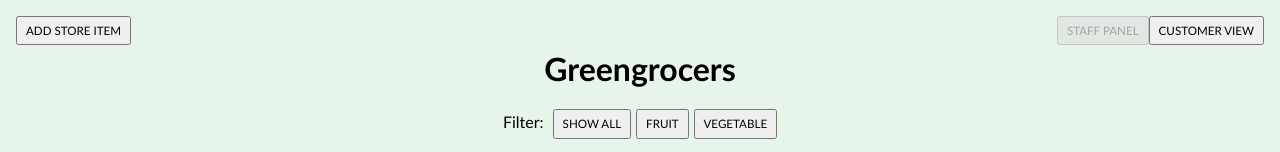
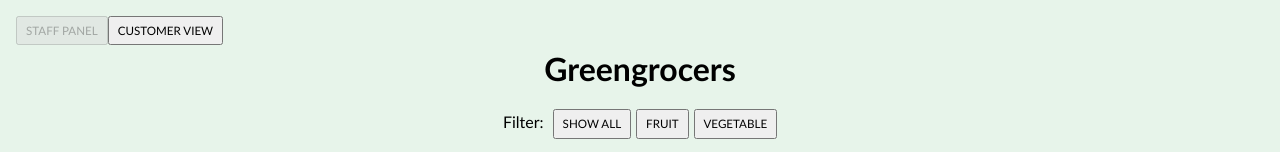
Before and after one commit to catlirex/boolean-uk-react-greengrocers, a React (Create React App) app: page / in a window 1280 px wide. Shown: the top 152 px of the page. Built offline with nearby package versions, Linux system fonts and the light colour scheme; data requests are answered from the project's data file.

Commit message:
fix add item form display issue

```diff
--- a/src/components/Header.js
+++ b/src/components/Header.js
@@ -43,17 +43,15 @@ function Header({storeItems, addItemToCart, setStoreItem, userType, setUserType}
                 })
     }
 
-    function displayStoreForm(){
-        document.getElementById("addStoreItem").style.display === "grid"
-        ? document.getElementById("addStoreItem").style.display = "none"
-        : document.getElementById("addStoreItem").style.display = "grid"
-      }
+
 
     return (
     <header id="store" style={userType==="staff"? {height:"95vh"} :{height:"40vh"}}>
         <nav>
-            <button className="display-store-form" style={userType==="staff"? {visibility:"visible"}:{visibility:"hidden"}} onClick={()=>displayStoreForm()} >Add Store Item</button>
+
             <AddForm
+
+            userType={userType}
             addNewStoreItem={addNewStoreItem}/>
             <div>
                 <button disabled={userType==="staff"?  true: false} onClick={()=>setUserType("staff")}>Staff Panel</button>
```
